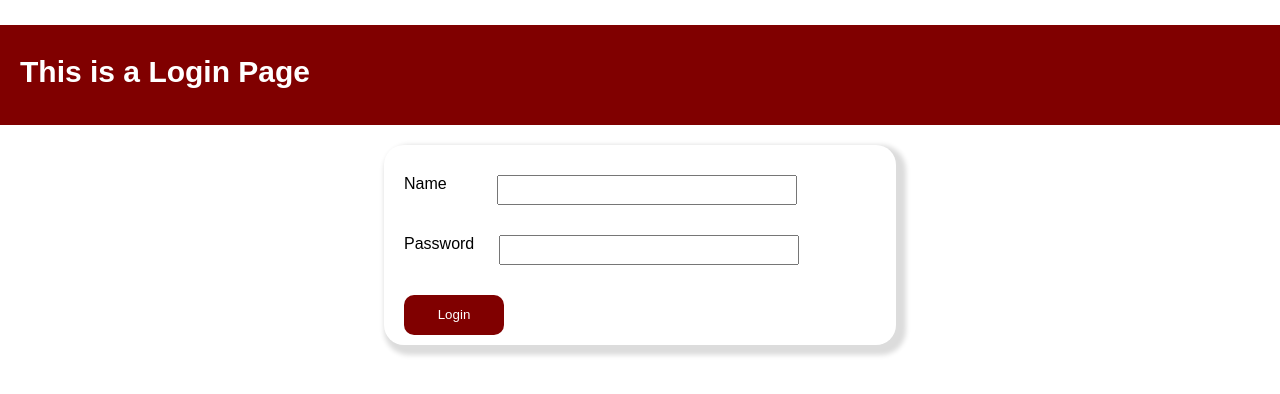
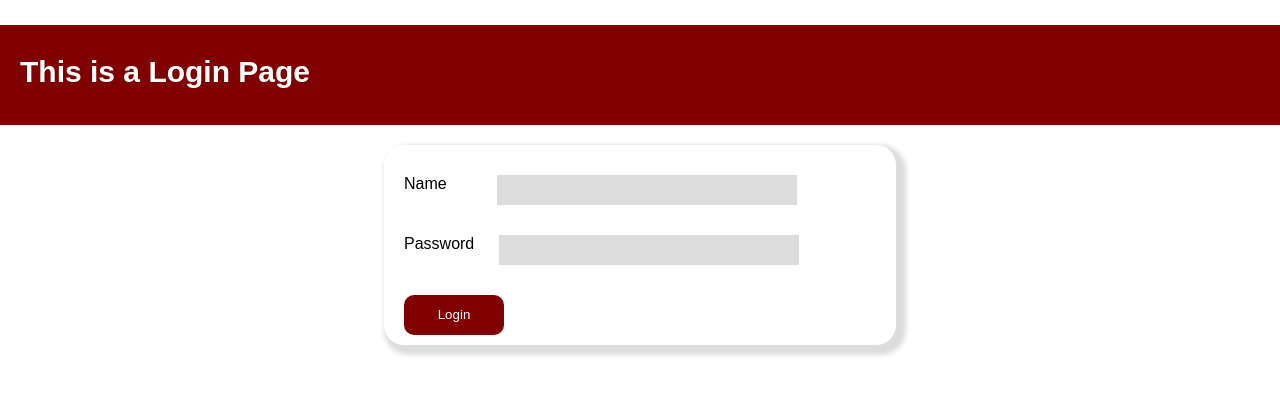
Before and after one commit to MahsumaRezai/React_Form, a React (Create React App) app: page / in a window 1280 px wide. Shown: the top 394 px of the page. Built offline with nearby package versions, Linux system fonts and the light colour scheme; the HTML template or start-up script is replaced by a standard one.

Commit message:
work on btn style

```diff
--- a/src/Componet/Form.module.css
+++ b/src/Componet/Form.module.css
@@ -20,4 +20,6 @@
 input {
     width: 300px;
     height: 30px;
+    background: gainsboro;
+    border: none;
 }
```
